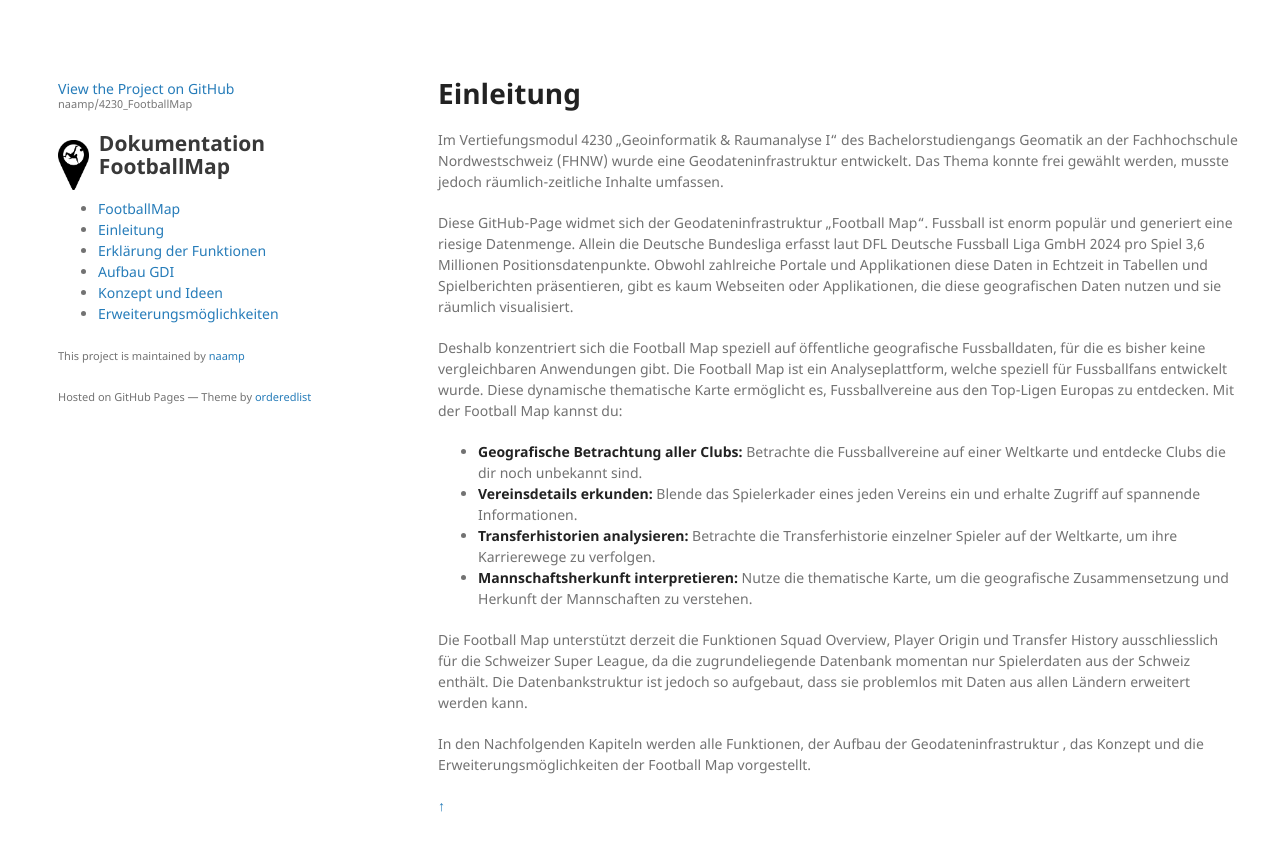
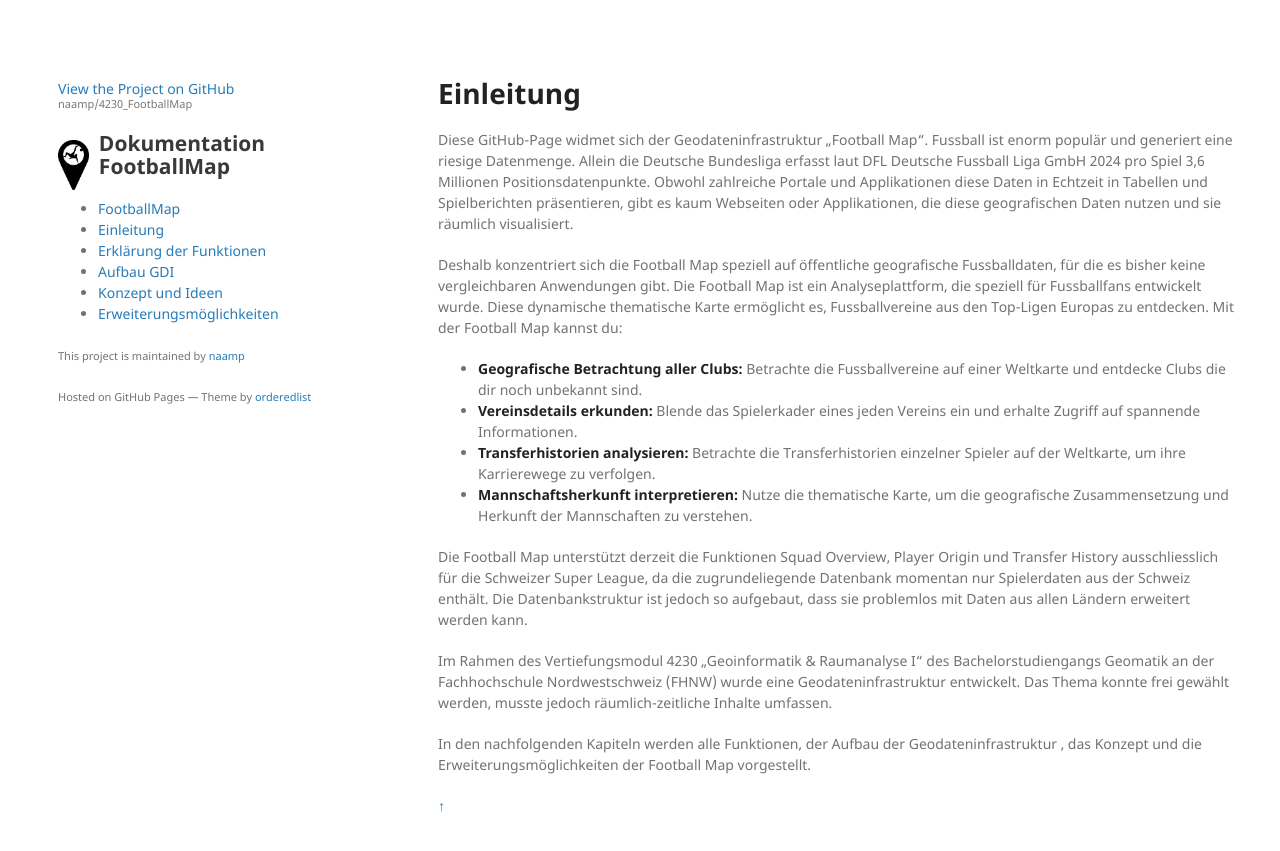
Before and after one commit to naamp/4230_FootballMap, a Jekyll site: the page built from docs/einleitung.md, in a window 1280 px wide. Shown: the top 851 px of the page. Built offline with Jekyll 4.4.1, drawn with Linux system fonts in a browser that asks for light colours; our own code applies the rules of GitHub Pages for plain Markdown files.

Commit message:
20240521_Silvan_3
Korrektur GitHub Page

```diff
--- a/docs/einleitung.md
+++ b/docs/einleitung.md
@@ -2,19 +2,20 @@
 
 # Einleitung
 
-Im Vertiefungsmodul 4230 „Geoinformatik & Raumanalyse I“ des Bachelorstudiengangs Geomatik an der Fachhochschule Nordwestschweiz (FHNW) wurde eine Geodateninfrastruktur entwickelt. Das Thema konnte frei gewählt werden, musste jedoch räumlich-zeitliche Inhalte umfassen.
-
 Diese GitHub-Page widmet sich der Geodateninfrastruktur „Football Map“. Fussball ist enorm populär und generiert eine riesige Datenmenge. Allein die Deutsche Bundesliga erfasst laut DFL Deutsche Fussball Liga GmbH 2024 pro Spiel 3,6 Millionen Positionsdatenpunkte. Obwohl zahlreiche Portale und Applikationen diese Daten in Echtzeit in Tabellen und Spielberichten präsentieren, gibt es kaum Webseiten oder Applikationen, die diese geografischen Daten nutzen und sie räumlich visualisiert.
 
-Deshalb konzentriert sich die Football Map speziell auf öffentliche geografische Fussballdaten, für die es bisher keine vergleichbaren Anwendungen gibt. Die Football Map ist ein Analyseplattform, welche speziell für Fussballfans entwickelt wurde. Diese dynamische thematische Karte ermöglicht es, Fussballvereine aus den Top-Ligen Europas zu entdecken. Mit der Football Map kannst du:
+Deshalb konzentriert sich die Football Map speziell auf öffentliche geografische Fussballdaten, für die es bisher keine vergleichbaren Anwendungen gibt. Die Football Map ist ein Analyseplattform, die speziell für Fussballfans entwickelt wurde. Diese dynamische thematische Karte ermöglicht es, Fussballvereine aus den Top-Ligen Europas zu entdecken. Mit der Football Map kannst du:
 
 - **Geografische Betrachtung aller Clubs:** Betrachte die Fussballvereine auf einer Weltkarte und entdecke Clubs die dir noch unbekannt sind.
 - **Vereinsdetails erkunden:** Blende das Spielerkader eines jeden Vereins ein und erhalte Zugriff auf spannende Informationen.
-- **Transferhistorien analysieren:** Betrachte die Transferhistorie einzelner Spieler auf der Weltkarte, um ihre Karrierewege zu verfolgen.
+- **Transferhistorien analysieren:** Betrachte die Transferhistorien einzelner Spieler auf der Weltkarte, um ihre Karrierewege zu verfolgen.
 - **Mannschaftsherkunft interpretieren:** Nutze die thematische Karte, um die geografische Zusammensetzung und Herkunft der Mannschaften zu verstehen.
 
 Die Football Map unterstützt derzeit die Funktionen Squad Overview, Player Origin und Transfer History ausschliesslich für die Schweizer Super League, da die zugrundeliegende Datenbank momentan nur Spielerdaten aus der Schweiz enthält. Die Datenbankstruktur ist jedoch so aufgebaut, dass sie problemlos mit Daten aus allen Ländern erweitert werden kann.
 
-In den Nachfolgenden Kapiteln werden alle Funktionen, der Aufbau der Geodateninfrastruktur , das Konzept und die Erweiterungsmöglichkeiten der Football Map vorgestellt.
+Im Rahmen des Vertiefungsmodul 4230 „Geoinformatik & Raumanalyse I“ des Bachelorstudiengangs Geomatik an der Fachhochschule Nordwestschweiz (FHNW) wurde eine Geodateninfrastruktur entwickelt. Das Thema konnte frei gewählt werden, musste jedoch räumlich-zeitliche Inhalte umfassen.
+
+In den nachfolgenden Kapiteln werden alle Funktionen, der Aufbau der Geodateninfrastruktur
+, das Konzept und die Erweiterungsmöglichkeiten der Football Map vorgestellt.
 
 [↑](#top)
```
Also changed, not shown: docs/funktionen.md (+6 -6 lines).
